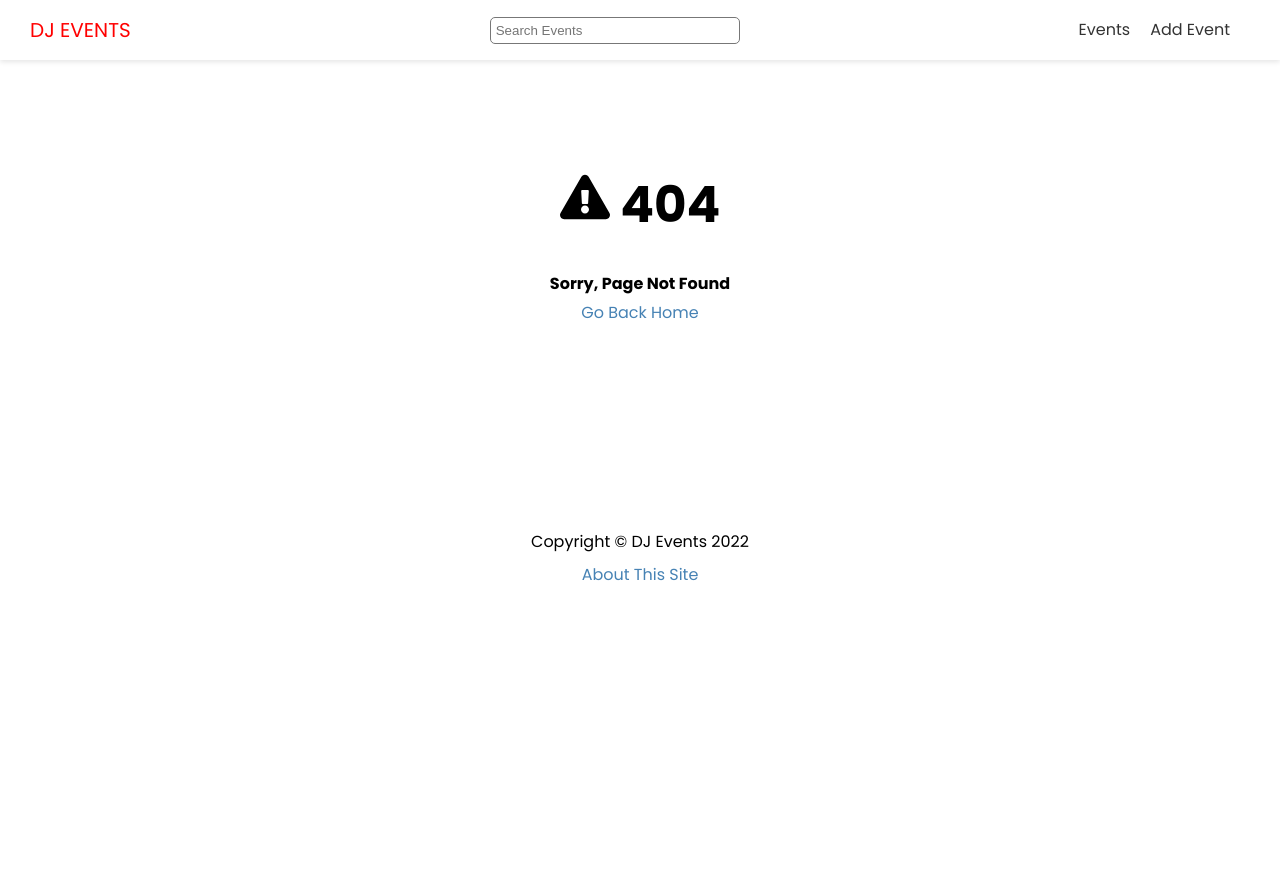
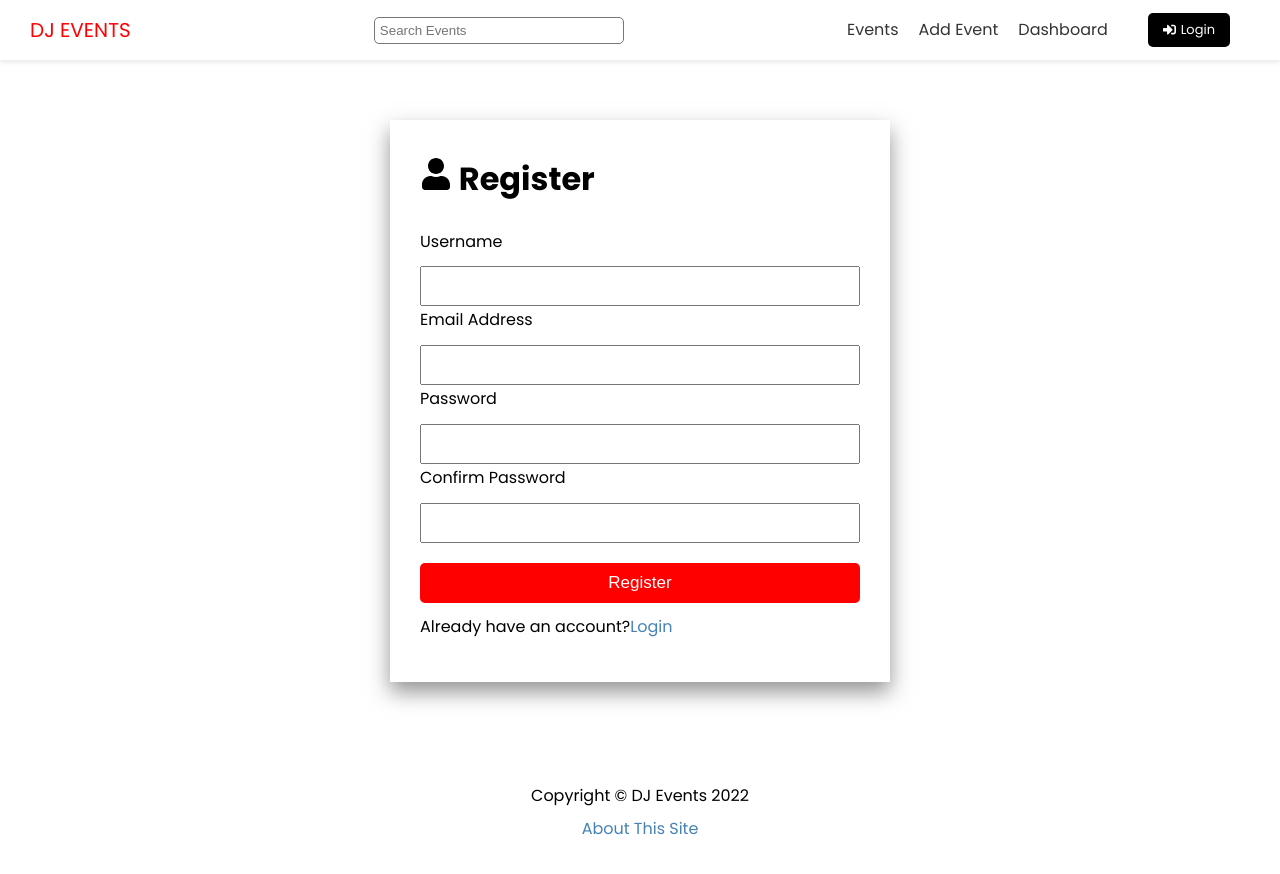
Before and after one commit to trizzi/Dj-Web-App-1, a Next.js app: page /account/register in a window 1280 px wide. Before the commit this address had no page. Shown: the top 874 px of the page. Before the commit the page ends 800 px from the top, so only its background shows below. Built offline with nearby package versions, Linux system fonts and the light colour scheme; no server answers.

Commit message:
Created login and register page

```diff
--- a/components/Header.js
+++ b/components/Header.js
@@ -1,8 +1,13 @@
+import { useContext } from 'react';
 import Link from 'next/link';
+import { FaSignInAlt, FaSignOutAlt } from 'react-icons/fa';
 import Search from './Search';
+import AuthContext from '@/context/AuthContext';
 import styles from '@/styles/Header.module.css';
 
 export default function Header() {
+  const { user, logout } = useContext(AuthContext);
+
   return (
     <header className={styles.header}>
       <div className={styles.logo}>
@@ -25,6 +30,44 @@ export default function Header() {
               <a>Add Event</a>
             </Link>
           </li>
+          <li>
+            <Link href='/account/dashboard'>
+              <a>Dashboard</a>
+            </Link>
+          </li>
+
+          {user ? (
+            // If logged in
+            <>
+              <li>
+                <Link href='/account/register'>
+                  <a className='btn-secondary btn-icon'>
+                    <FaSignOutAlt />
+                    Register
+                  </a>
+                </Link>
+              </li>
+              <li>
+                <button
+                  onClick={() => logout()}
+                  className='btn-secondary btn-icon'>
+                  {' '}
+                  <FaSignOutAlt /> Logout
+                </button>
+              </li>
+            </>
+          ) : (
+            <>
+              <li>
+                <Link href='/account/login'>
+                  <a className='btn-secondary btn-icon'>
+                    <FaSignInAlt />
+                    Login
+                  </a>
+                </Link>
+              </li>
+            </>
+          )}
         </ul>
       </nav>
     </header>
--- /dev/null
+++ b/context/AuthContext.js
@@ -0,0 +1,39 @@
+import { createContext, useState, useEffect } from 'react';
+import { useRouter } from 'next/router';
+import { API_URL } from '@/config/index.js';
+
+const AuthContext = createContext();
+
+export const AuthProvider = ({ children }) => {
+  const [user, setUser] = useState(null);
+  const [error, setError] = useState(null);
+
+  // Register User
+  const register = async (user) => {
+    console.log(user);
+  };
+
+  // Login User
+  const login = async ({ email: identifier, password }) => {
+    console.log(identifier, password);
+  };
+
+  // Logout User
+  const logout = async () => {
+    console.log('Logout');
+  };
+
+  // Check if user is logged in
+  const checkUserLoggedIn = async (user) => {
+    console.log('Check');
+  };
+
+  return (
+    <AuthContext.Provider
+      value={{ user, error, register, login, logout }}>
+      {children}
+    </AuthContext.Provider>
+  );
+};
+
+export default AuthContext;
--- a/jsconfig.json
+++ b/jsconfig.json
@@ -4,7 +4,8 @@
         "paths": {
             "@/components/*": ["components/*"],
             "@/styles/*": ["styles/*"],
-            "@/config/*": ["config/*"]
+            "@/config/*": ["config/*"],
+            "@/context/*": ["context/*"]
         }
     }
 }
--- a/pages/_app.js
+++ b/pages/_app.js
@@ -1,7 +1,12 @@
-import '../styles/globals.css'
+import { AuthProvider } from '@/context/AuthContext';
+import '../styles/globals.css';
 
 function MyApp({ Component, pageProps }) {
-  return <Component {...pageProps} />
+  return (
+    <AuthProvider>
+      <Component {...pageProps} />
+    </AuthProvider>
+  );
 }
 
-export default MyApp
+export default MyApp;
--- /dev/null
+++ b/pages/account/register.js
@@ -0,0 +1,89 @@
+import { FaUser } from 'react-icons/fa';
+import { ToastContainer, toast } from 'react-toastify';
+import 'react-toastify/dist/ReactToastify.css';
+import { useState, useEffect, useContext } from 'react';
+import AuthContext from '@/context/AuthContext';
+import Link from 'next/link';
+import Layout from '@/components/Layout';
+import styles from '@/styles/AuthForm.module.css';
+
+export default function loginPage() {
+  const [username, setUsername] = useState('');
+  const [email, setEmail] = useState('');
+  const [password, setPassword] = useState('');
+  const [password2, setPassword2] = useState('');
+
+  const { register, error } = useContext(AuthContext);
+
+  const handleSubmit = (e) => {
+    e.preventDefault();
+
+    if (password !== password2) {
+      toast.error('Passwords do not match!');
+      return;
+    }
+    register({ username, email, password });
+  };
+
+  return (
+    <Layout title='User Registration'>
+      <div className={styles.auth}>
+        <h1>
+          <FaUser /> Register
+        </h1>
+        <ToastContainer />
+        <form onSubmit={handleSubmit}>
+          <div>
+            <label htmlFor='username'>Username</label>
+            <input
+              type='text'
+              id='username'
+              value={username}
+              onChange={(e) => setUsername(e.target.value)}
+            />
+          </div>
+          <div>
+            <label htmlFor='email'>Email Address</label>
+            <input
+              type='text'
+              id='email'
+              value={email}
+              onChange={(e) => setEmail(e.target.value)}
+            />
+          </div>
+          <div>
+            <label htmlFor='password'>Password</label>
+            <input
+              type='password'
+              id='password'
+              value={password}
+              onChange={(e) => setPassword(e.target.value)}
+            />
+          </div>
+          <div>
+            <label htmlFor='password'>
+              Confirm Password
+            </label>
+            <input
+              type='password'
+              id='password2'
+              value={password2}
+              onChange={(e) => setPassword2(e.target.value)}
+            />
+          </div>
+
+          <input
+            type='submit'
+            value='Register'
+            className='btn'
+          />
+        </form>
+
+        <p>
+          Already have an account?
+          <Link href='/account/login'>Login</Link>
+        </p>
+      </div>
+    </Layout>
+  );
+}
--- /dev/null
+++ b/styles/AuthForm.module.css
@@ -0,0 +1,31 @@
+.auth {
+    max-width: 500px;
+    margin: auto;
+    padding: 30px;
+    box-shadow: 0px 10px 20px 0px rgba(50, 50, 50,  0.52);
+}
+
+.auth label {
+    display: block;
+    margin-bottom: 10px;
+}
+
+.auth input[type='text'],
+.auth input[type='email'],
+.auth input[type='password'] {
+    display: block;
+    width: 100%;
+    height: 40px;
+    padding: 5px;
+    font-size: 18px;
+}
+
+.auth input[type='submit']{
+    margin-top: 20px;
+    width: 100%;
+    font-size: 17px;
+}
+
+.authdiv {
+    margin-bottom: 20px;
+}
```
Also changed, not shown: pages/account/login.js (added, +63 -0 lines).
